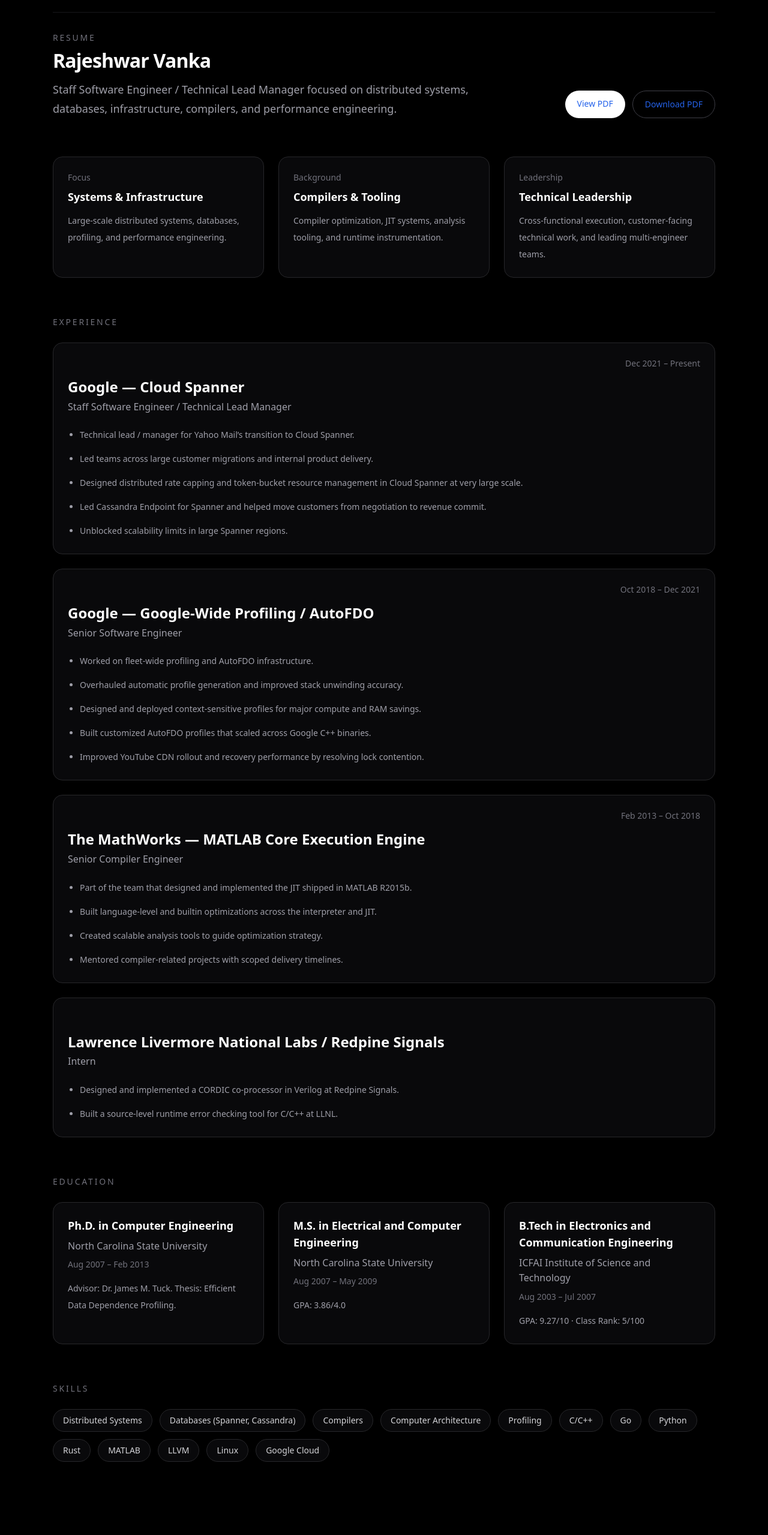
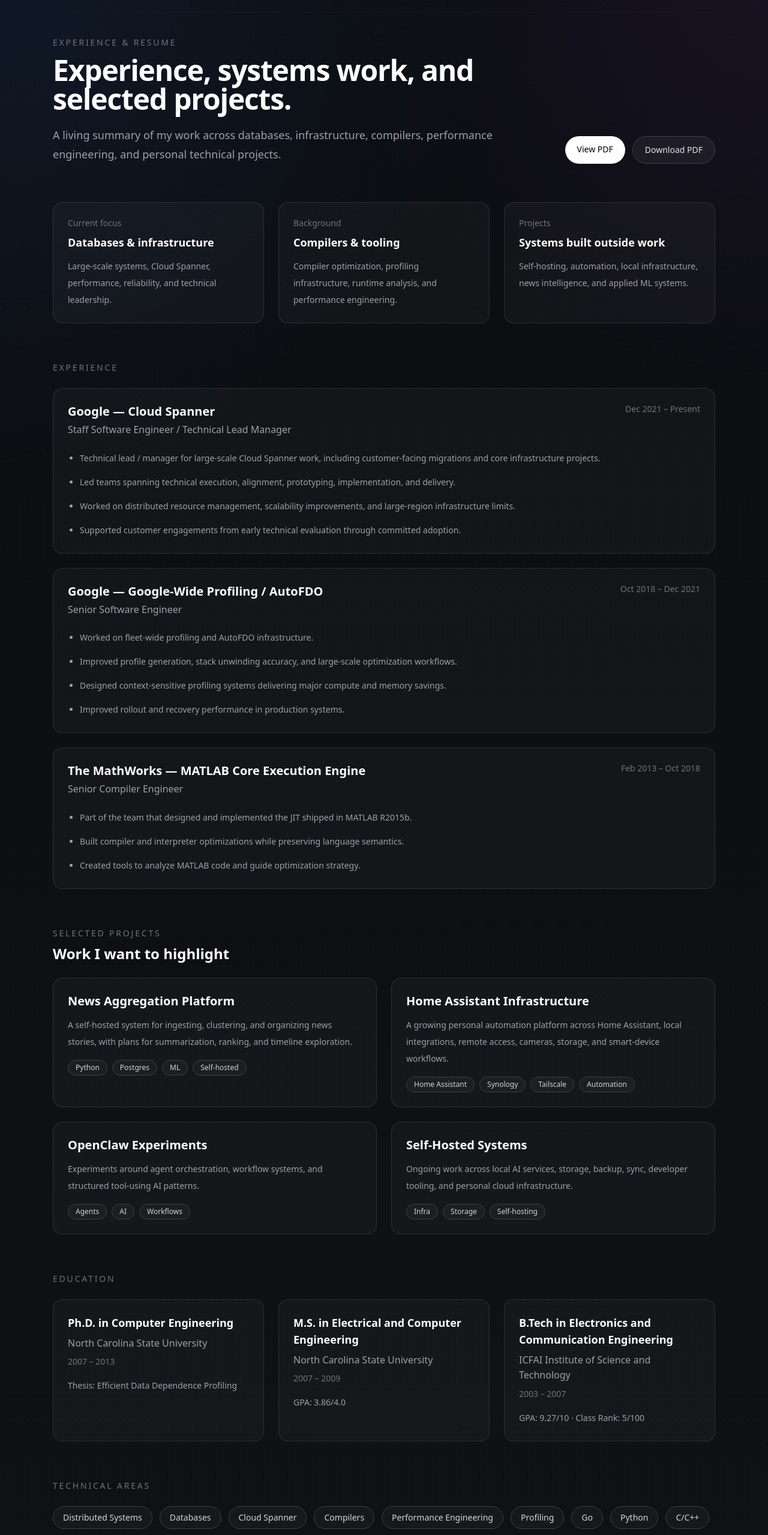
Before and after one commit to rvanka/rajeshwar.dev, a Next.js app: page /resume in a window 1280 px wide. Shown: the part 44-2603 px from the top of the page at 60% size. Before the commit the page ends 2577 px from the top, so only its background shows below. Built offline with nearby package versions, Linux system fonts and the light colour scheme.

Commit message:
better layout; resume is now more experience than just some static thing

```diff
--- a/src/app/globals.css
+++ b/src/app/globals.css
@@ -1,38 +1,22 @@
 @import "tailwindcss";
 
 :root {
-  --background: #ffffff;
-  --foreground: #171717;
+  color-scheme: dark;
 }
 
-@theme inline {
-  --color-background: var(--background);
-  --color-foreground: var(--foreground);
-  --font-sans: var(--font-geist-sans);
-  --font-mono: var(--font-geist-mono);
-}
-
-@media (prefers-color-scheme: dark) {
-  :root {
-    --background: #0a0a0a;
-    --foreground: #ededed;
-  }
+html {
+  scroll-behavior: smooth;
 }
 
 body {
   line-height: 1.6;
 }
 
-h1 {
-  font-size: 2rem;
-  font-weight: 700;
+a {
+  text-decoration: none;
 }
 
-h2 {
-  font-size: 1.5rem;
-  margin-top: 2rem;
+::selection {
+  background: rgba(96, 165, 250, 0.35);
+  color: white;
 }
-
-a {
-  color: #2563eb;
-}
--- a/src/app/layout.tsx
+++ b/src/app/layout.tsx
@@ -16,7 +16,7 @@
 export const metadata: Metadata = {
   title: "Rajeshwar Vanka",
   description:
-    "Distributed systems, infrastructure, self-hosted platforms, and practical AI projects.",
+    "Distributed systems, databases, AI/data infrastructure, and self-hosted systems.",
 };
 
 export default function RootLayout({
@@ -27,9 +27,9 @@
   return (
     <html lang="en">
       <body
-        className={`${geistSans.variable} ${geistMono.variable} bg-black text-zinc-100 antialiased`}
+        className={`${geistSans.variable} ${geistMono.variable} antialiased text-zinc-100 bg-[#0b0d10]`}
       >
-        <div className="min-h-screen">
+        <div className="min-h-screen bg-[radial-gradient(circle_at_top_left,rgba(59,130,246,0.10),transparent_28%),radial-gradient(circle_at_top_right,rgba(168,85,247,0.08),transparent_24%),linear-gradient(to_bottom,#0b0d10,#0f1115)]">
           <div className="mx-auto max-w-6xl px-6">
             <Navbar />
             {children}
--- a/src/app/page.tsx
+++ b/src/app/page.tsx
@@ -2,41 +2,41 @@
 
 const highlights = [
   {
-    title: "Cloud Spanner",
+    title: "What I do",
     description:
-      "Technical leadership and engineering work on large-scale cloud database infrastructure and customer-facing systems.",
+      "I work on large-scale databases, distributed systems, performance, and infrastructure, with a background spanning compilers and developer systems.",
   },
   {
-    title: "AI & Data Systems",
+    title: "At Google",
     description:
-      "Work across AI-related infrastructure, data systems, and applied ML projects inside and outside work.",
+      "My recent work includes Cloud Spanner, customer-facing technical leadership, and infrastructure work at the intersection of databases and AI/data systems.",
   },
   {
-    title: "Side Projects",
+    title: "Outside work",
     description:
-      "Smart news app, self-hosting, home automation, local infrastructure, and developer tooling.",
+      "I build projects around self-hosting, home automation, news intelligence, and applied ML systems.",
   },
 ];
 
 const featuredProjects = [
   {
-    title: "Smart News App",
+    title: "News Aggregation Platform",
     description:
-      "A self-hosted news pipeline for ingesting, clustering, and organizing stories, with room for summarization and ranking.",
+      "A self-hosted system for ingesting, clustering, and organizing news stories, with room for summarization, ranking, and timeline intelligence.",
     href: "/projects",
     tag: "Python • Postgres • ML",
   },
   {
     title: "Home Assistant Infrastructure",
     description:
-      "A self-hosted automation stack integrating devices, sensors, cameras, remote access, and local services.",
+      "A personal automation stack spanning Home Assistant, local services, remote access, storage, and self-hosted integrations.",
     href: "/projects",
     tag: "Home Assistant • Synology • Tailscale",
   },
   {
     title: "OpenClaw Experiments",
     description:
-      "Exploring agent orchestration, workflow systems, and tool-using AI patterns.",
+      "Exploring agent orchestration, workflow systems, and practical patterns for tool-using AI systems.",
     href: "/projects",
     tag: "Agents • AI Workflows",
   },
@@ -44,23 +44,22 @@
 
 export default function Home() {
   return (
-    <main className="space-y-24 pb-24">
-      <section className="pt-8 md:pt-16">
-        <div className="max-w-4xl">
+    <main className="space-y-24 pb-24 pt-10 md:pt-16">
+      <section className="max-w-4xl">
         <p className="text-sm uppercase tracking-[0.2em] text-zinc-500">
           About me
         </p>
 
-          <h1 className="mt-4 max-w-4xl text-4xl font-semibold tracking-tight text-white md:text-6xl">
-            I work on Cloud Spanner, large-scale data systems, and AI infrastructure.
+        <h1 className="mt-4 text-4xl font-semibold tracking-tight text-white md:text-6xl">
+          Staff Software Engineer / Technical Lead Manager focused on
+          databases, distributed systems, and AI/data infrastructure.
         </h1>
 
         <p className="mt-6 max-w-3xl text-lg leading-8 text-zinc-400 md:text-xl">
-            I’m a Staff Software Engineer / Technical Lead Manager at Google.
-            My work spans distributed databases, performance engineering,
-            infrastructure, and developer systems. Outside of work, I build
-            projects around self-hosting, home automation, news intelligence,
-            and applied ML.
+          I work on large-scale systems and database infrastructure, with deep
+          experience across compilers, profiling, performance engineering, and
+          developer tooling. Outside of work, I build projects around
+          self-hosting, home automation, news intelligence, and applied ML.
         </p>
 
         <div className="mt-6 flex flex-wrap items-center gap-4 text-sm text-zinc-500">
@@ -102,18 +101,17 @@
             View Projects
           </Link>
           <Link
+            href="/resume"
+            className="rounded-full border border-zinc-700 bg-white/5 px-5 py-3 text-sm font-medium text-zinc-200 transition hover:border-zinc-500 hover:bg-white/10"
+          >
+            Experience & Resume
+          </Link>
+          <Link
             href="/publications"
-              className="rounded-full border border-zinc-700 px-5 py-3 text-sm font-medium text-zinc-200 transition hover:border-zinc-500 hover:bg-zinc-900"
+            className="rounded-full border border-zinc-700 bg-white/5 px-5 py-3 text-sm font-medium text-zinc-200 transition hover:border-zinc-500 hover:bg-white/10"
           >
             Publications
           </Link>
-            <Link
-              href="/resume"
-              className="rounded-full border border-zinc-700 px-5 py-3 text-sm font-medium text-zinc-200 transition hover:border-zinc-500 hover:bg-zinc-900"
-            >
-              Resume
-            </Link>
-          </div>
         </div>
       </section>
 
@@ -123,7 +121,7 @@
             Overview
           </p>
           <h2 className="mt-2 text-2xl font-semibold text-white md:text-3xl">
-            Areas I work across
+            A few ways to navigate my work
           </h2>
         </div>
 
@@ -131,7 +129,7 @@
           {highlights.map((item) => (
             <div
               key={item.title}
-              className="rounded-2xl border border-zinc-800 bg-zinc-950/70 p-6"
+              className="rounded-2xl border border-white/10 bg-white/[0.03] p-6 shadow-[0_1px_0_rgba(255,255,255,0.03)] backdrop-blur-sm"
             >
               <h3 className="text-lg font-semibold text-white">{item.title}</h3>
               <p className="mt-3 text-sm leading-7 text-zinc-400">
@@ -146,10 +144,10 @@
         <div className="mb-8 flex items-end justify-between gap-4">
           <div>
             <p className="text-sm uppercase tracking-[0.2em] text-zinc-500">
-              Selected projects
+              Featured work
             </p>
             <h2 className="mt-2 text-2xl font-semibold text-white md:text-3xl">
-              Things I’ve been building
+              Projects and systems I’ve been building
             </h2>
           </div>
 
@@ -166,7 +164,7 @@
             <Link
               key={project.title}
               href={project.href}
-              className="group rounded-2xl border border-zinc-800 bg-zinc-950 p-6 transition hover:border-zinc-700 hover:bg-zinc-900"
+              className="group rounded-2xl border border-white/10 bg-white/[0.03] p-6 transition hover:-translate-y-0.5 hover:border-white/20 hover:bg-white/[0.05]"
             >
               <div className="text-xs uppercase tracking-[0.18em] text-zinc-500">
                 {project.tag}
--- a/src/app/resume/page.tsx
+++ b/src/app/resume/page.tsx
@@ -1,15 +1,13 @@
-export default function ResumePage() {
 const experience = [
   {
     company: "Google — Cloud Spanner",
     role: "Staff Software Engineer / Technical Lead Manager",
     period: "Dec 2021 – Present",
     bullets: [
-        "Technical lead / manager for Yahoo Mail’s transition to Cloud Spanner.",
-        "Led teams across large customer migrations and internal product delivery.",
-        "Designed distributed rate capping and token-bucket resource management in Cloud Spanner at very large scale.",
-        "Led Cassandra Endpoint for Spanner and helped move customers from negotiation to revenue commit.",
-        "Unblocked scalability limits in large Spanner regions.",
+      "Technical lead / manager for large-scale Cloud Spanner work, including customer-facing migrations and core infrastructure projects.",
+      "Led teams spanning technical execution, alignment, prototyping, implementation, and delivery.",
+      "Worked on distributed resource management, scalability improvements, and large-region infrastructure limits.",
+      "Supported customer engagements from early technical evaluation through committed adoption.",
     ],
   },
   {
@@ -18,10 +16,9 @@
     period: "Oct 2018 – Dec 2021",
     bullets: [
       "Worked on fleet-wide profiling and AutoFDO infrastructure.",
-        "Overhauled automatic profile generation and improved stack unwinding accuracy.",
-        "Designed and deployed context-sensitive profiles for major compute and RAM savings.",
-        "Built customized AutoFDO profiles that scaled across Google C++ binaries.",
-        "Improved YouTube CDN rollout and recovery performance by resolving lock contention.",
+      "Improved profile generation, stack unwinding accuracy, and large-scale optimization workflows.",
+      "Designed context-sensitive profiling systems delivering major compute and memory savings.",
+      "Improved rollout and recovery performance in production systems.",
     ],
   },
   {
@@ -30,19 +27,36 @@
     period: "Feb 2013 – Oct 2018",
     bullets: [
       "Part of the team that designed and implemented the JIT shipped in MATLAB R2015b.",
-        "Built language-level and builtin optimizations across the interpreter and JIT.",
-        "Created scalable analysis tools to guide optimization strategy.",
-        "Mentored compiler-related projects with scoped delivery timelines.",
+      "Built compiler and interpreter optimizations while preserving language semantics.",
+      "Created tools to analyze MATLAB code and guide optimization strategy.",
     ],
   },
+];
+
+const projects = [
   {
-      company: "Lawrence Livermore National Labs / Redpine Signals",
-      role: "Intern",
-      period: "",
-      bullets: [
-        "Designed and implemented a CORDIC co-processor in Verilog at Redpine Signals.",
-        "Built a source-level runtime error checking tool for C/C++ at LLNL.",
-      ],
+    title: "News Aggregation Platform",
+    description:
+      "A self-hosted system for ingesting, clustering, and organizing news stories, with plans for summarization, ranking, and timeline exploration.",
+    tags: ["Python", "Postgres", "ML", "Self-hosted"],
+  },
+  {
+    title: "Home Assistant Infrastructure",
+    description:
+      "A growing personal automation platform across Home Assistant, local integrations, remote access, cameras, storage, and smart-device workflows.",
+    tags: ["Home Assistant", "Synology", "Tailscale", "Automation"],
+  },
+  {
+    title: "OpenClaw Experiments",
+    description:
+      "Experiments around agent orchestration, workflow systems, and structured tool-using AI patterns.",
+    tags: ["Agents", "AI", "Workflows"],
+  },
+  {
+    title: "Self-Hosted Systems",
+    description:
+      "Ongoing work across local AI services, storage, backup, sync, developer tooling, and personal cloud infrastructure.",
+    tags: ["Infra", "Storage", "Self-hosting"],
   },
 ];
 
@@ -50,60 +64,60 @@
   {
     school: "North Carolina State University",
     degree: "Ph.D. in Computer Engineering",
-      period: "Aug 2007 – Feb 2013",
-      details:
-        "Advisor: Dr. James M. Tuck. Thesis: Efficient Data Dependence Profiling.",
+    period: "2007 – 2013",
+    details: "Thesis: Efficient Data Dependence Profiling",
   },
   {
     school: "North Carolina State University",
     degree: "M.S. in Electrical and Computer Engineering",
-      period: "Aug 2007 – May 2009",
+    period: "2007 – 2009",
     details: "GPA: 3.86/4.0",
   },
   {
     school: "ICFAI Institute of Science and Technology",
     degree: "B.Tech in Electronics and Communication Engineering",
-      period: "Aug 2003 – Jul 2007",
+    period: "2003 – 2007",
     details: "GPA: 9.27/10 · Class Rank: 5/100",
   },
 ];
 
 const skills = [
   "Distributed Systems",
-    "Databases (Spanner, Cassandra)",
+  "Databases",
+  "Cloud Spanner",
   "Compilers",
-    "Computer Architecture",
+  "Performance Engineering",
   "Profiling",
-    "C/C++",
   "Go",
   "Python",
+  "C/C++",
   "Rust",
-    "MATLAB",
   "LLVM",
   "Linux",
   "Google Cloud",
+  "Self-hosted Infrastructure",
 ];
 
+export default function ResumePage() {
   return (
-    <main className="space-y-16 pb-24 pt-8">
+    <main className="space-y-16 pb-24 pt-10">
       <section className="flex flex-col gap-6 md:flex-row md:items-end md:justify-between">
         <div className="max-w-3xl">
           <p className="text-sm uppercase tracking-[0.2em] text-zinc-500">
-            Resume
+            Experience & Resume
           </p>
           <h1 className="mt-3 text-4xl font-semibold tracking-tight text-white md:text-5xl">
-            Rajeshwar Vanka
+            Experience, systems work, and selected projects.
           </h1>
-          <p className="mt-4 text-lg leading-8 text-zinc-400">
-            Staff Software Engineer / Technical Lead Manager focused on
-            distributed systems, databases, infrastructure, compilers, and
-            performance engineering.
+          <p className="mt-5 text-lg leading-8 text-zinc-400">
+            A living summary of my work across databases, infrastructure,
+            compilers, performance engineering, and personal technical projects.
           </p>
         </div>
 
         <div className="flex gap-3">
           <a
-            href="/rajeshwar_vanka.pdf"
+            href="/resume.pdf"
             target="_blank"
             rel="noreferrer"
             className="rounded-full bg-white px-5 py-3 text-sm font-medium text-black transition hover:bg-zinc-200"
@@ -111,9 +125,9 @@
             View PDF
           </a>
           <a
-            href="/rajeshwar_vanka.pdf"
+            href="/resume.pdf"
             download
-            className="rounded-full border border-zinc-700 px-5 py-3 text-sm font-medium text-zinc-200 transition hover:border-zinc-500 hover:bg-zinc-900"
+            className="rounded-full border border-zinc-700 bg-white/5 px-5 py-3 text-sm font-medium text-zinc-200 transition hover:border-zinc-500 hover:bg-white/10"
           >
             Download PDF
           </a>
@@ -121,36 +135,36 @@
       </section>
 
       <section className="grid gap-6 md:grid-cols-3">
-        <div className="rounded-2xl border border-zinc-800 bg-zinc-950 p-6">
-          <div className="text-sm text-zinc-500">Focus</div>
+        <div className="rounded-2xl border border-white/10 bg-white/[0.03] p-6">
+          <div className="text-sm text-zinc-500">Current focus</div>
           <div className="mt-2 text-lg font-semibold text-white">
-            Systems & Infrastructure
+            Databases & infrastructure
           </div>
           <p className="mt-3 text-sm leading-7 text-zinc-400">
-            Large-scale distributed systems, databases, profiling, and
-            performance engineering.
+            Large-scale systems, Cloud Spanner, performance, reliability, and
+            technical leadership.
           </p>
         </div>
 
-        <div className="rounded-2xl border border-zinc-800 bg-zinc-950 p-6">
+        <div className="rounded-2xl border border-white/10 bg-white/[0.03] p-6">
           <div className="text-sm text-zinc-500">Background</div>
           <div className="mt-2 text-lg font-semibold text-white">
-            Compilers & Tooling
+            Compilers & tooling
           </div>
           <p className="mt-3 text-sm leading-7 text-zinc-400">
-            Compiler optimization, JIT systems, analysis tooling, and runtime
-            instrumentation.
+            Compiler optimization, profiling infrastructure, runtime analysis,
+            and performance engineering.
           </p>
         </div>
 
-        <div className="rounded-2xl border border-zinc-800 bg-zinc-950 p-6">
-          <div className="text-sm text-zinc-500">Leadership</div>
+        <div className="rounded-2xl border border-white/10 bg-white/[0.03] p-6">
+          <div className="text-sm text-zinc-500">Projects</div>
           <div className="mt-2 text-lg font-semibold text-white">
-            Technical Leadership
+            Systems built outside work
           </div>
           <p className="mt-3 text-sm leading-7 text-zinc-400">
-            Cross-functional execution, customer-facing technical work, and
-            leading multi-engineer teams.
+            Self-hosting, automation, local infrastructure, news intelligence,
+            and applied ML systems.
           </p>
         </div>
       </section>
@@ -163,7 +177,7 @@
           {experience.map((item) => (
             <div
               key={`${item.company}-${item.role}`}
-              className="rounded-2xl border border-zinc-800 bg-zinc-950 p-6"
+              className="rounded-2xl border border-white/10 bg-white/[0.03] p-6"
             >
               <div className="flex flex-col gap-2 md:flex-row md:items-start md:justify-between">
                 <div>
@@ -177,11 +191,49 @@
 
               <ul className="mt-5 space-y-3 text-sm leading-7 text-zinc-400">
                 {item.bullets.map((bullet) => (
-                  <li key={bullet} className="list-disc ml-5">
+                  <li key={bullet} className="ml-5 list-disc">
                     {bullet}
                   </li>
                 ))}
               </ul>
+            </div>
+          ))}
+        </div>
+      </section>
+
+      <section>
+        <div className="mb-6">
+          <p className="text-sm uppercase tracking-[0.2em] text-zinc-500">
+            Selected projects
+          </p>
+          <h2 className="mt-2 text-2xl font-semibold text-white">
+            Work I want to highlight
+          </h2>
+        </div>
+
+        <div className="grid gap-6 md:grid-cols-2">
+          {projects.map((project) => (
+            <div
+              key={project.title}
+              className="rounded-2xl border border-white/10 bg-white/[0.03] p-6"
+            >
+              <h3 className="text-xl font-semibold text-white">
+                {project.title}
+              </h3>
+              <p className="mt-3 text-sm leading-7 text-zinc-400">
+                {project.description}
+              </p>
+
+              <div className="mt-4 flex flex-wrap gap-2">
+                {project.tags.map((tag) => (
+                  <span
+                    key={tag}
+                    className="rounded-full border border-zinc-700 bg-white/[0.03] px-3 py-1 text-xs text-zinc-300"
+                  >
+                    {tag}
+                  </span>
+                ))}
+              </div>
             </div>
           ))}
         </div>
@@ -195,7 +247,7 @@
           {education.map((item) => (
             <div
               key={`${item.school}-${item.degree}`}
-              className="rounded-2xl border border-zinc-800 bg-zinc-950 p-6"
+              className="rounded-2xl border border-white/10 bg-white/[0.03] p-6"
             >
               <h3 className="text-lg font-semibold text-white">{item.degree}</h3>
               <p className="mt-2 text-zinc-400">{item.school}</p>
@@ -210,13 +262,13 @@
 
       <section>
         <p className="text-sm uppercase tracking-[0.2em] text-zinc-500">
-          Skills
+          Technical areas
         </p>
         <div className="mt-6 flex flex-wrap gap-3">
           {skills.map((skill) => (
             <span
               key={skill}
-              className="rounded-full border border-zinc-800 bg-zinc-950 px-4 py-2 text-sm text-zinc-300"
+              className="rounded-full border border-zinc-700 bg-white/[0.03] px-4 py-2 text-sm text-zinc-300"
             >
               {skill}
             </span>
```
Lines whose indentation alone changed are shown as unchanged.
